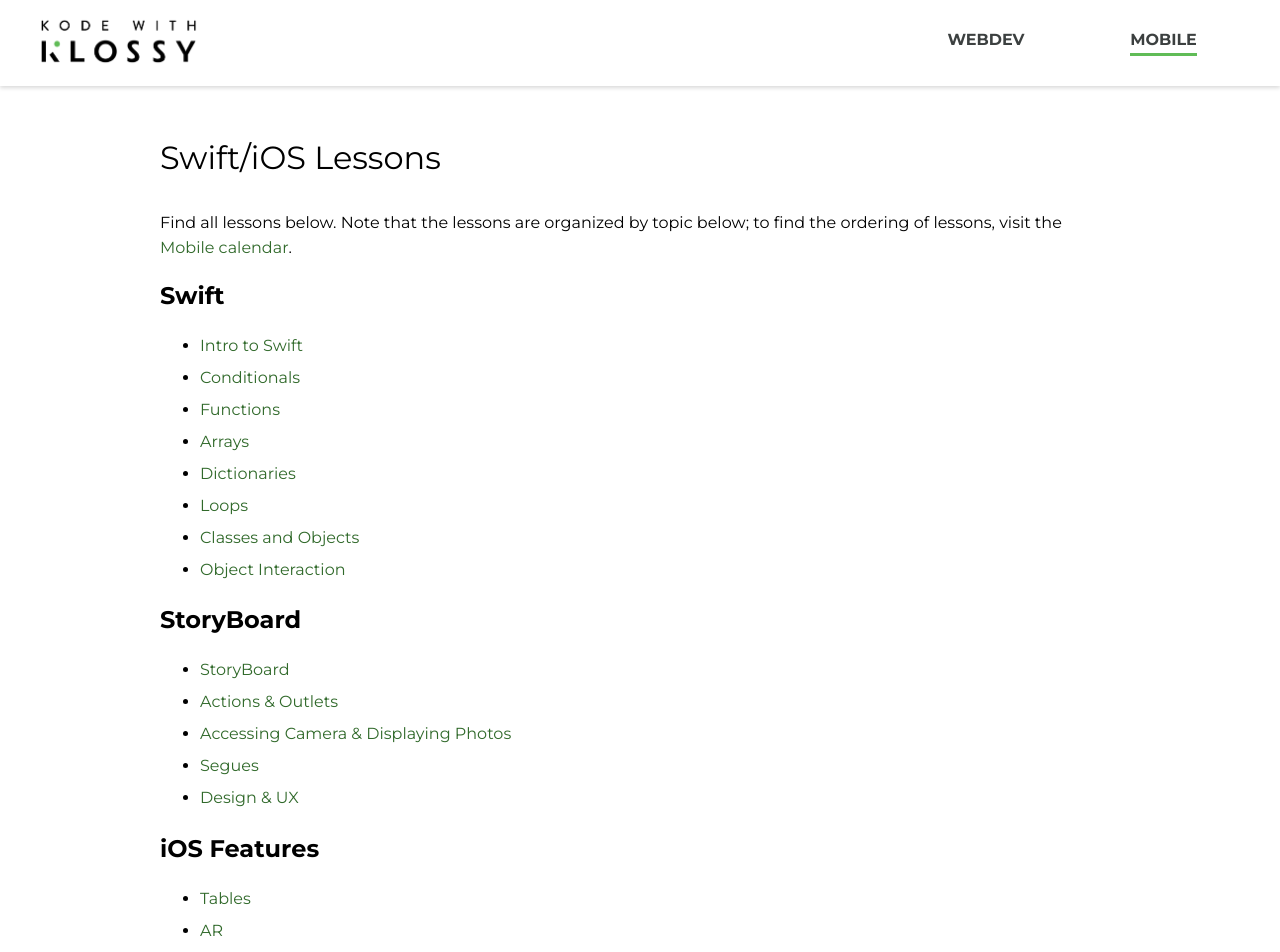
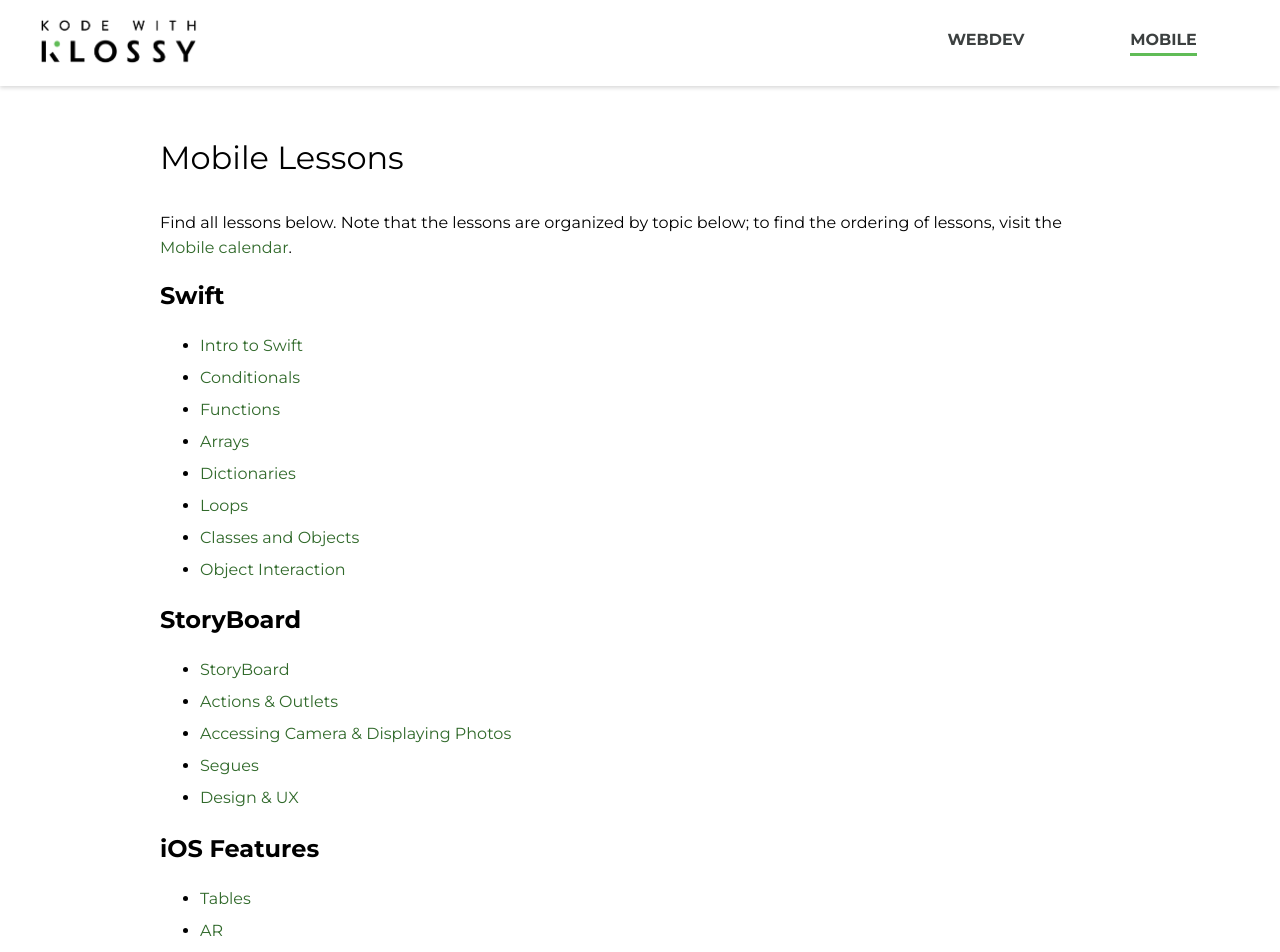
Before and after one commit to ameseee/kwk-curriculum-site, a Jekyll site: the page built from swift-ios/lessons/index.md, in a window 1280 px wide. Shown: the top 952 px of the page. Built offline with Jekyll 4.4.1, drawn with Linux system fonts in a browser that asks for light colours; nearby versions of some CDN libraries.

Commit message:
Update title of Mobile Lesson Index

```diff
--- a/swift-ios/lessons/index.md
+++ b/swift-ios/lessons/index.md
@@ -1,5 +1,5 @@
 ---
-title: Swift/iOS Lessons
+title: Mobile Lessons
 ---
 
 Find all lessons below. Note that the lessons are organized by topic below; to find the ordering of lessons, visit the [Mobile calendar]({{ site.url }}/swift-ios/calendar).
```
